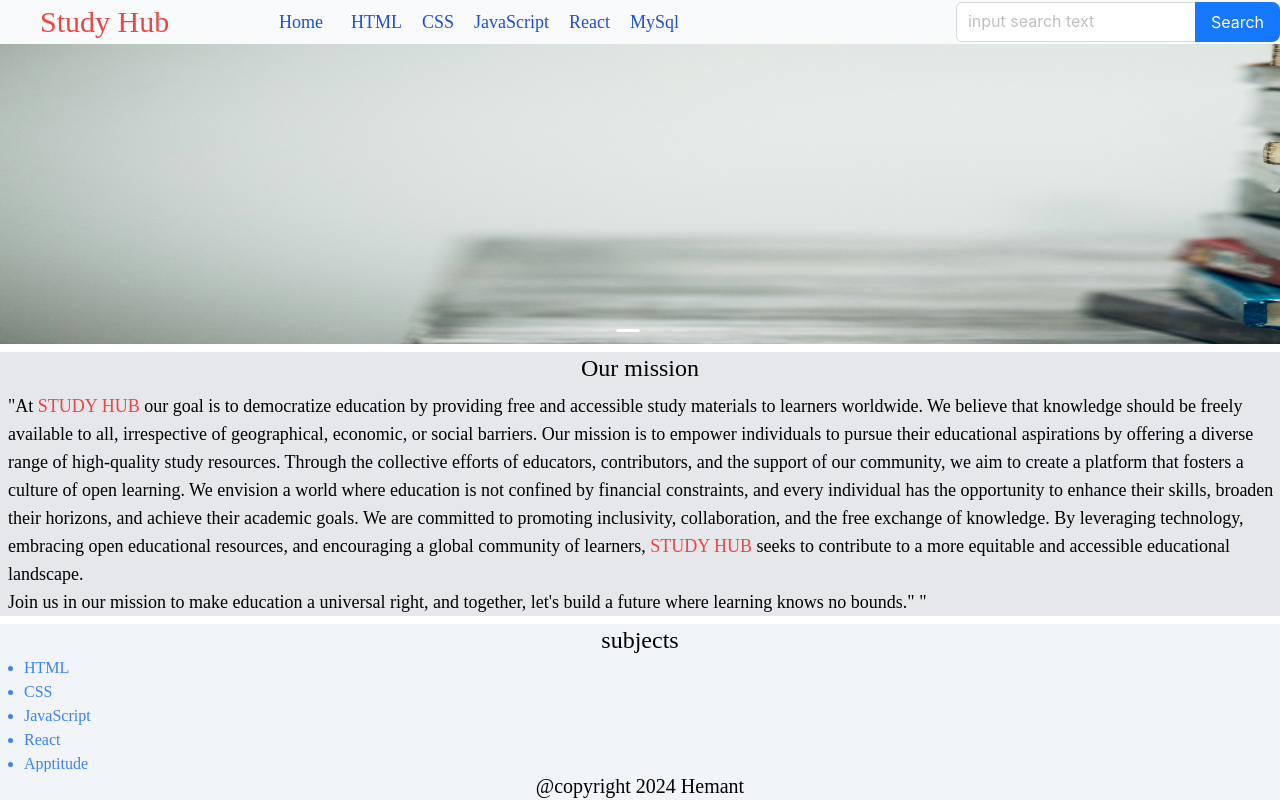
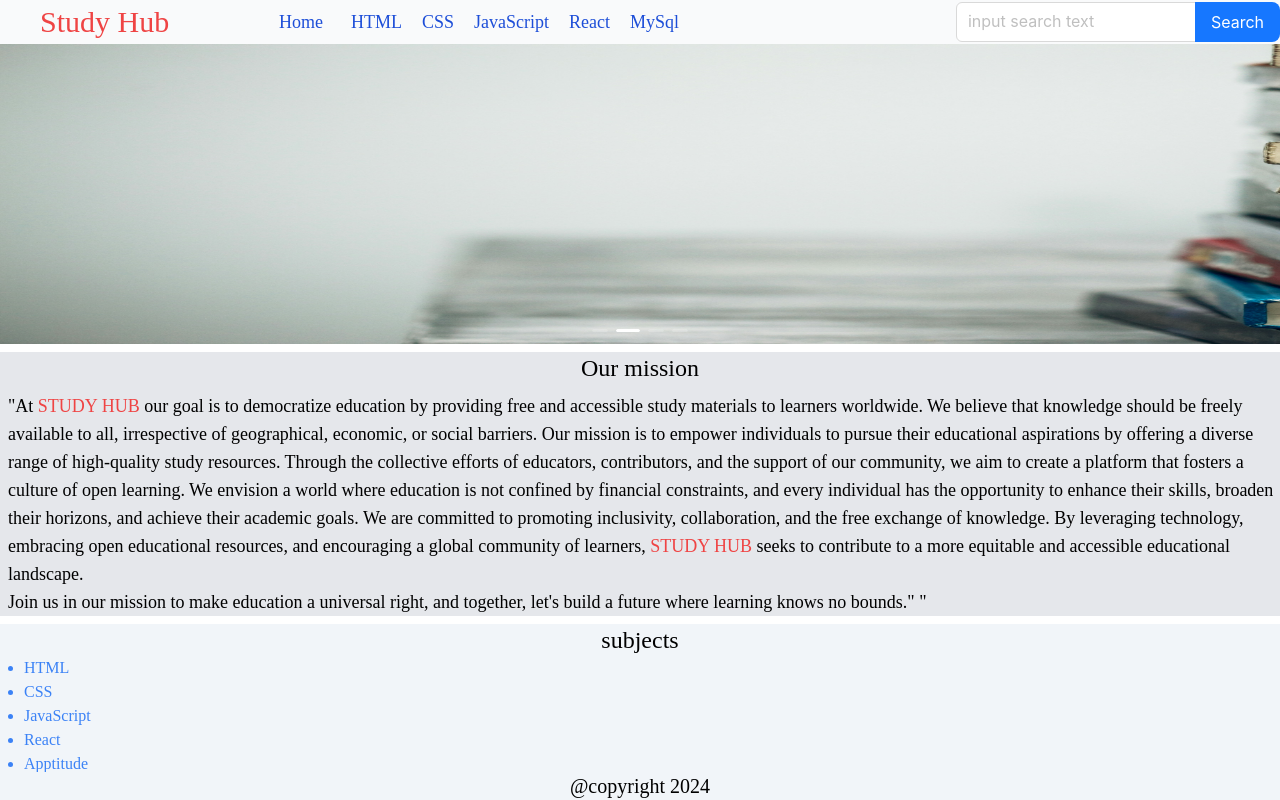
Before and after one commit to 1hemant2/study-hub-resource, a React (Vite) app in the folder client/: page / in a window 1280 px wide. Built offline with nearby package versions, Linux system fonts and the light colour scheme.

Commit message:
changes made

```diff
--- a/client/src/component/ProtectedPage.jsx
+++ b/client/src/component/ProtectedPage.jsx
@@ -119,7 +119,7 @@ const ProtectedPage = ({ children }) => {
                 <div className=''>{children}</div>
             </main>
             <footer className='mt-7'>
-                <div className='text-xl flex justify-center items-center  fixed bottom-0 bg-slate-100 w-full'>@copyright 2024 Hemant</div>
+                <div className='text-xl flex justify-center items-center  fixed bottom-0 bg-slate-100 w-full'>@copyright 2024</div>
             </footer>
         </div>
     )
```
